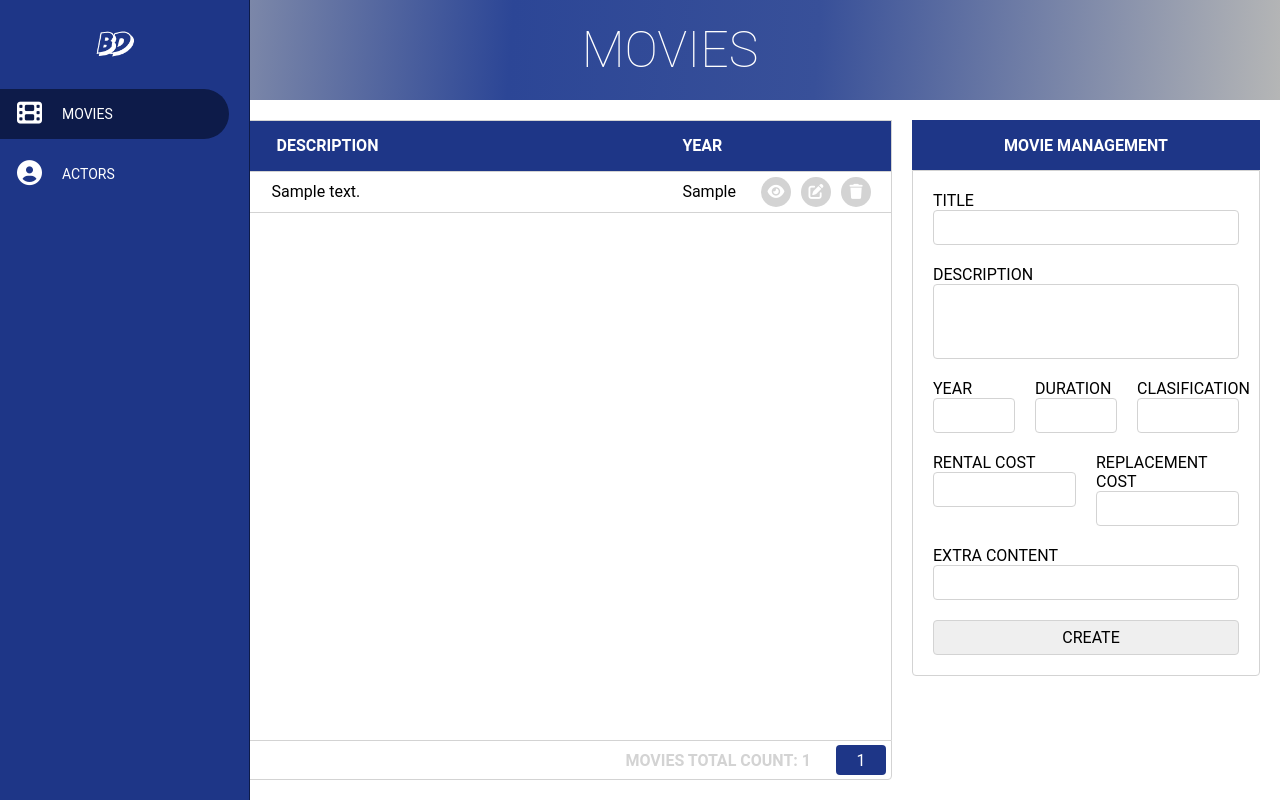
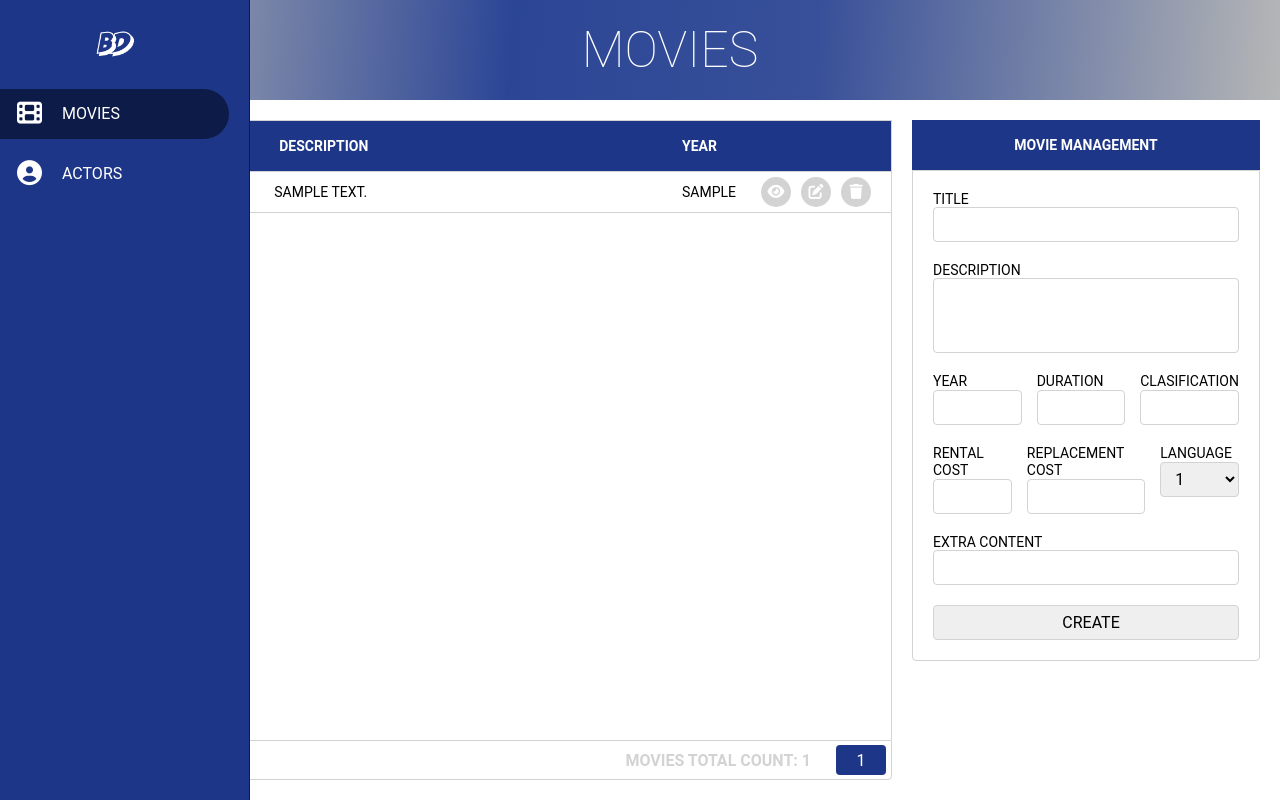
Before and after one commit to collazomathias/BD_LAB2, a PHP site: page / in a window 1280 px wide. Run offline with PHP 8.4, Linux system fonts and the light colour scheme; tables that the repository leaves empty or names only in its code hold one stand-in row (values such as "Sample post"); data that the repository does not hold is empty; some libraries are stand-ins or nearby versions.

Commit message:
Added languages to movie management.

```diff
--- a/assets/js/functions.js
+++ b/assets/js/functions.js
@@ -40,7 +40,6 @@ $(document).ready(function(){
         var extra_content = $(this).attr("val").split('|')[9];
         $("#movie-clear-form-container").removeClass("hidden");
         document.getElementById("input-movie-id").value = id;
-        document.getElementById("input-movie-language").value = language;
         document.getElementById("input-movie-title").value = title;
         document.getElementById("text-area-movie-description").value = description;
         document.getElementById("input-movie-year").value = year;
@@ -49,14 +48,15 @@ $(document).ready(function(){
         document.getElementById("input-movie-replacement-cost").value = replacement_cost;
         document.getElementById("input-movie-clasification").value = clasification;
         document.getElementById("input-movie-extra-content").value = extra_content;
+        document.getElementById("movie-language").value = language;
         document.getElementById("movie-create-update-button").value = "Update";
         document.getElementById("movie-form").action = "pages/movies/update_movie.php";
     });
 
     $('#movie-clear-form-container').click(function(){
         $("#movie-clear-form-container").addClass("hidden");
+        $("#movie-language").val($("#movie-language option:first").val());
         document.getElementById("input-movie-id").value = "";
-        document.getElementById("input-movie-language").value = "";
         document.getElementById("input-movie-title").value = "";
         document.getElementById("text-area-movie-description").value = "";
         document.getElementById("input-movie-year").value = "";
--- a/assets/styles/style.css
+++ b/assets/styles/style.css
@@ -106,7 +106,7 @@ body {
 }
 
 .container-sidebar .container-menu a p {
-    font-size: 14px;
+    font-size: 16px !important;
     text-transform: uppercase;
     padding: 0;
     margin: 0 0 0 20px;
@@ -233,23 +233,27 @@ table {
 .container .actors-table-container table {
     width: 100%;
     border-collapse: collapse;
+    text-transform: uppercase;
 }
 
 .container .movies-table-container table {
     width: 100%;
     border-collapse: collapse;
+    text-transform: uppercase;
 }
 
 .container .actors-table-container table tr {
     border-bottom: 1px solid lightgray;
     height: 40px;
     font-family: var(--font-family);
+    font-size: 14px;
 }
 
 .container .movies-table-container table tr {
     border-bottom: 1px solid lightgray;
     height: 40px;
     font-family: var(--font-family);
+    font-size: 14px;
 }
 
 .last-item {
@@ -491,6 +495,7 @@ table {
     align-items: center;
     justify-content: center;
     font-weight: bold;
+    font-size: 14px;
 }
 
 .form-container .actor-information-container {
@@ -501,6 +506,7 @@ table {
     border: 1px solid var(--third-color);
     border-bottom-left-radius: 4px;
     border-bottom-right-radius: 4px;
+    font-size: 14px;
 }
 
 .form-container .movie-information-container {
@@ -511,6 +517,7 @@ table {
     border: 1px solid var(--third-color);
     border-bottom-left-radius: 4px;
     border-bottom-right-radius: 4px;
+    font-size: 14px;
 }
 
 .form-container .actor-information-container label {
@@ -528,18 +535,18 @@ table {
     height: 35px;
     margin-bottom: 20px;
     padding-left: 10px;
-    font-size: 16px;
+    font-size: 16px !important;
     font-family: var(--font-family);
     border-radius: 4px;
     border: 1px solid var(--third-color);
 }
 
-.form-container .movie-information-container input {
+.form-container .movie-information-container input, .form-container .movie-information-container select {
     width: 100%;
     height: 35px;
     margin-bottom: 20px;
     padding-left: 10px;
-    font-size: 16px;
+    font-size: 16px !important;
     font-family: var(--font-family);
     border-radius: 4px;
     border: 1px solid var(--third-color);
@@ -551,7 +558,7 @@ table {
     resize: none;
     margin-bottom: 20px;
     padding: 10px;
-    font-size: 16px;
+    font-size: 16px !important;
     font-family: var(--font-family);
     border-radius: 4px;
     border: 1px solid var(--third-color);
@@ -605,7 +612,7 @@ table {
     color: buttontext;
     text-transform: uppercase;
     font-family: var(--font-family);
-    font-size: 16px;
+    font-size: 16px !important;
     gap: 10px;
 }
 
@@ -623,7 +630,7 @@ table {
     color: buttontext;
     text-transform: uppercase;
     font-family: var(--font-family);
-    font-size: 16px;
+    font-size: 16px !important;
     gap: 10px;
 }
 
@@ -654,7 +661,7 @@ table {
 .movie-input-container {
     width: 100%;
     display: flex;
-    gap: 20px;
+    gap: 15px;
 }
 
 .three-columns {
@@ -721,7 +728,7 @@ table {
     align-items: center;
     justify-content: center;
     font-family: var(--font-family);
-    font-size: 16px;
+    font-size: 16px !important;
     margin-bottom: 20px;
 }
 
--- a/pages/actors/actors.php
+++ b/pages/actors/actors.php
@@ -30,7 +30,7 @@
                             <tbody>
                                 <?php
                                 $counter = 0;
-                                while($row = $query_result->fetch_assoc()) {
+                                foreach($query_result as $row) {
                                     $id = $row['idActor'];
                                     $nombre = $row['nombre'];
                                     $apellido = $row['apellido'];
--- a/pages/movies/movies.php
+++ b/pages/movies/movies.php
@@ -10,6 +10,8 @@
     $query_result = mysqli_query($connection, $limited_select_query);
     $count = mysqli_num_rows($total_query_result);
     $pages = ceil($count / $per_page);
+    $query_languages = "SELECT * from idiomas";
+    $query_languages_result = mysqli_query($connection, $query_languages);
 ?>
 
 <div class="page-container">
@@ -31,7 +33,7 @@
                             <tbody>
                                 <?php
                                 $counter = 0;
-                                while($row = $query_result->fetch_assoc()) {
+                                foreach($query_result as $row) {
                                     $id = $row['idPelicula'];
                                     $language = $row['idIdiomaOriginal'];
                                     $title = $row['titulo'];
@@ -104,13 +106,21 @@
                         </div>
                     </div>
                     <div class="movie-input-container">
-                        <div class="movie-label-input two-columns">
+                        <div class="movie-label-input three-columns">
                             <label for="input-lastname">Rental cost</label>
                             <input type="text" id="input-movie-rental-cost" name="movie-rental-cost">
                         </div>
                         <div class="movie-label-input two-columns">
                             <label for="input-lastname">Replacement cost</label>
                             <input type="text" id="input-movie-replacement-cost" name="movie-replacement-cost">
+                        </div>
+                        <div class="movie-label-input three-columns">
+                            <label for="movie-language">Language</label>
+                            <select name="movie-language" id="movie-language">
+                                <?php foreach($query_languages_result as $language) { ?>
+                                    <option value="<?php echo $language['idIdioma'] ?>"><?php echo $language['idioma'] ?></option>
+                                <?php } ?>
+                            </select>
                         </div>
                     </div>
                     <label for="input-lastname">Extra content</label>
```
